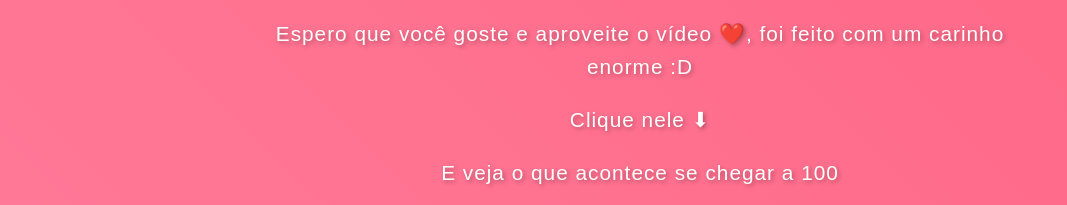
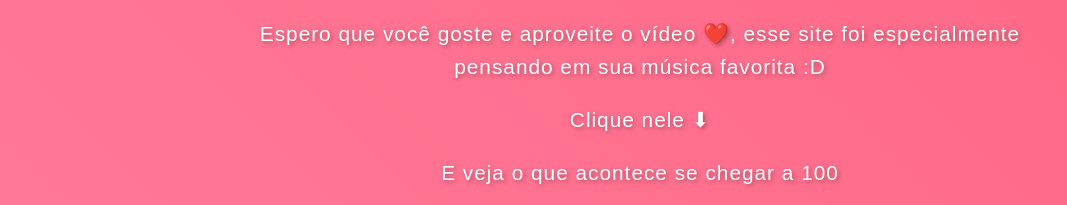
Before and after one commit to Emanuel0101-coder/Julia_Site, a plain HTML site: page Julia/index.html in a window 1280 px wide. Shown: the part 176-381 px from the top of the page, without its empty margins (0-1067 px from the left). Drawn offline with Linux system fonts and the light colour scheme.

Commit message:
Atualização 3

```diff
--- a/Julia/index.html
+++ b/Julia/index.html
@@ -10,7 +10,7 @@
     <div class="container">
         <h1>Olá, Júlia Graciano 😍</h1>
         <p class="intro-text">Esse site é 100% dedicado à minha futura girlfriend. JÚLIA GRACIANOOOOOO EBAAAA FICOU PRONTO! ❤️</p>
-        <p class="intro-text">Espero que você goste e aproveite o vídeo ❤️, foi feito com um carinho enorme :D</p>
+        <p class="intro-text">Espero que você goste e aproveite o vídeo ❤️, esse site foi especialmente pensando em sua música favorita :D</p>
     </div>
 
     <!-- Coração interativo -->
```
